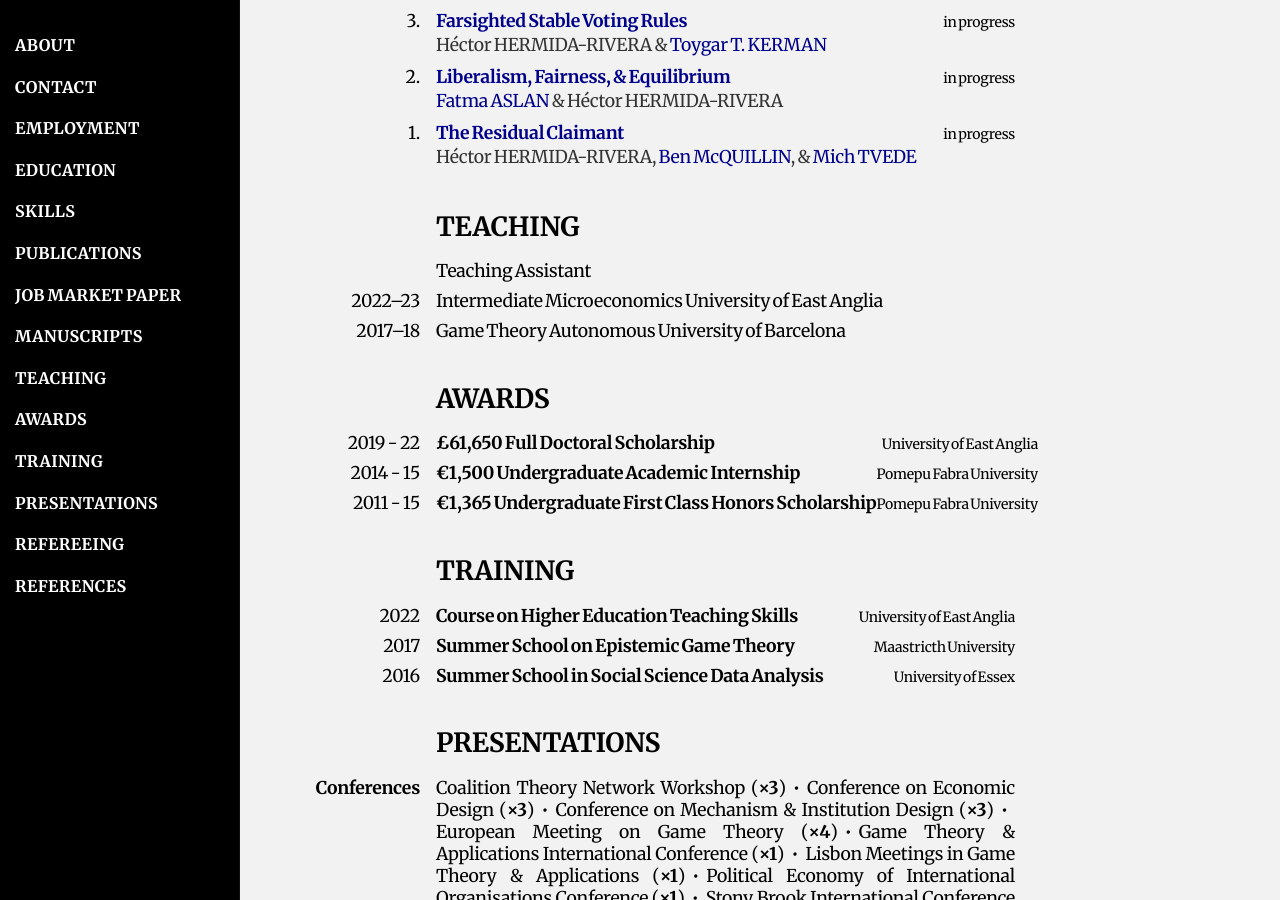
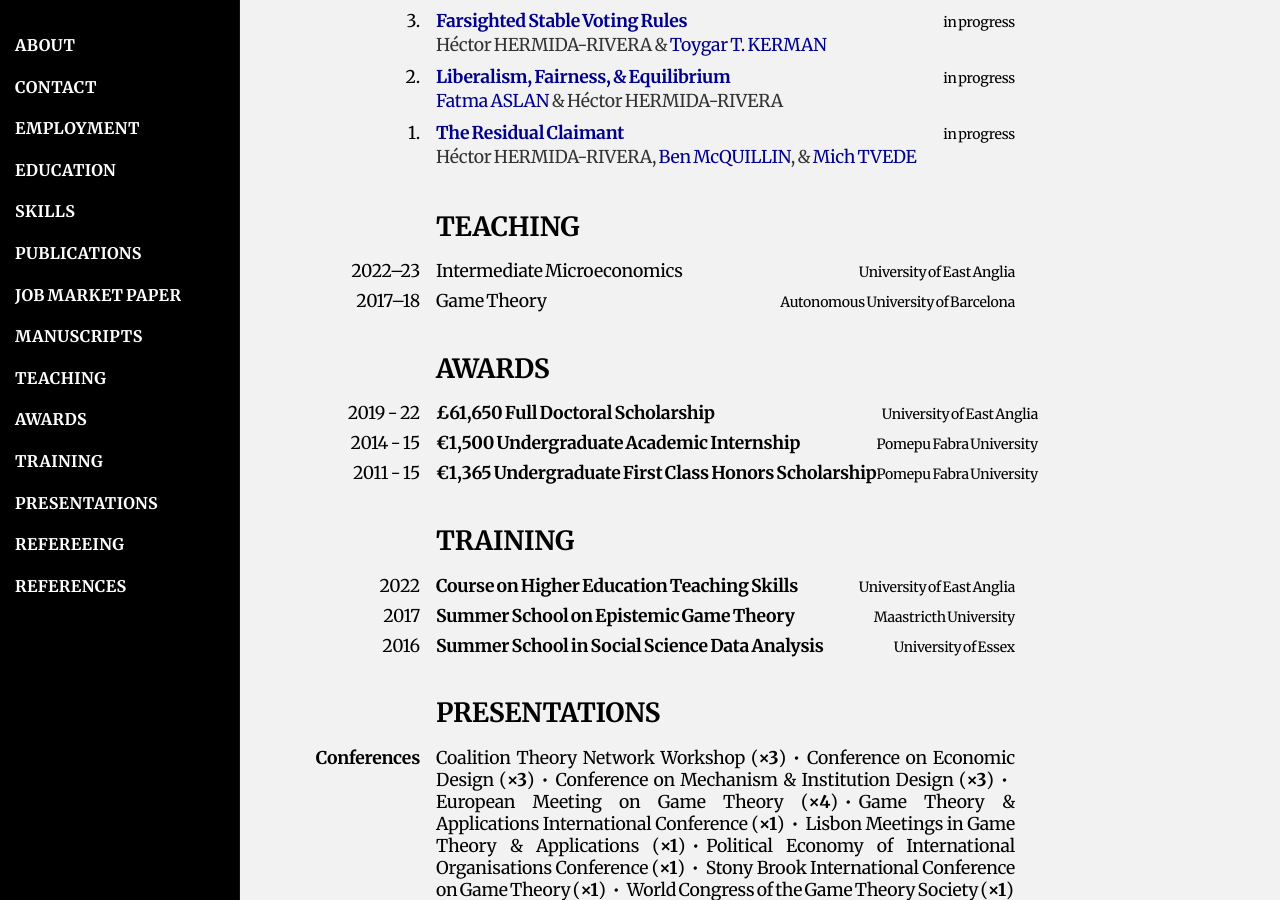
Before and after one commit to HectorHermidaRivera/hectorhermidarivera.github.io, a Jekyll site: the page built from index.md, in a window 1280 px wide and 900 px high, scrolled down 2149 px. Built offline with Jekyll 4.4.1, drawn with Linux system fonts in a browser that asks for light colours; a style sheet for code colours, icons or effects is not loaded.

Commit message:
Update index.md

```diff
--- a/index.md
+++ b/index.md
@@ -255,26 +255,25 @@ title: Home
 
 <div class="two-column-3rows-container">
 
-  <div class="two-column-3rows">
-    <div class="label blank"></div>
-    <div class="value">
-      <div class="top-row">Teaching Assistant</div>
-    </div>
-    <div class="label">2022–23</div>
-    <div class="value">
-      <div class="line">
-        <span class="left">Intermediate Microeconomics</span>
-        <span class="right">University of East Anglia</span>
-      </div>
-    </div>
-    <div class="label">2017–18</div>
-    <div class="value">
-      <div class="line">
-        <span class="left">Game Theory</span>
-        <span class="right">Autonomous University of Barcelona</span>
-      </div>
+<div class="two-column-3rows">
+  <div class="label">2022–23</div>
+  <div class="value">
+    <div class="top-row">
+      <span class="course">Intermediate Microeconomics</span>
+      <span class="institution">University of East Anglia</span>
     </div>
   </div>
+</div>
+
+<div class="two-column-3rows">
+  <div class="label">2017–18</div>
+  <div class="value">
+    <div class="top-row">
+      <span class="course">Game Theory</span>
+      <span class="institution">Autonomous University of Barcelona</span>
+    </div>
+  </div>
+</div>
 
 </div>
 
```
